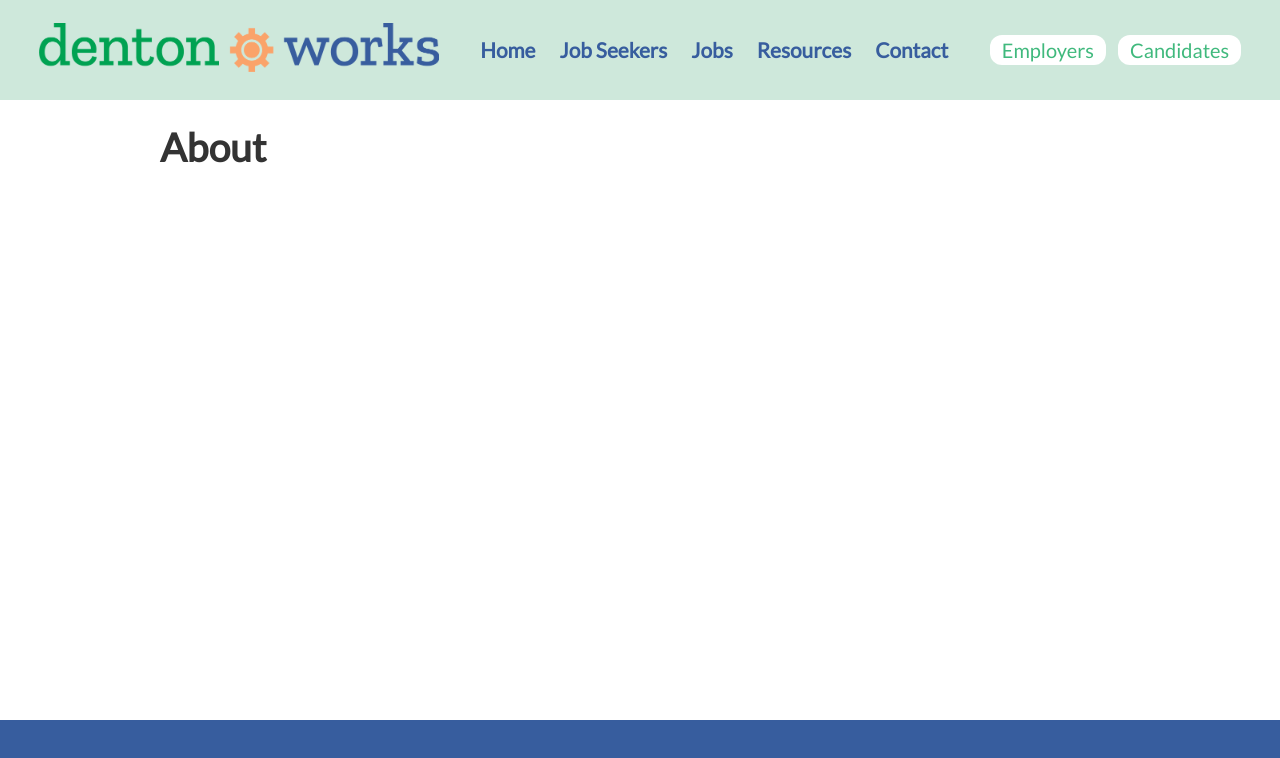
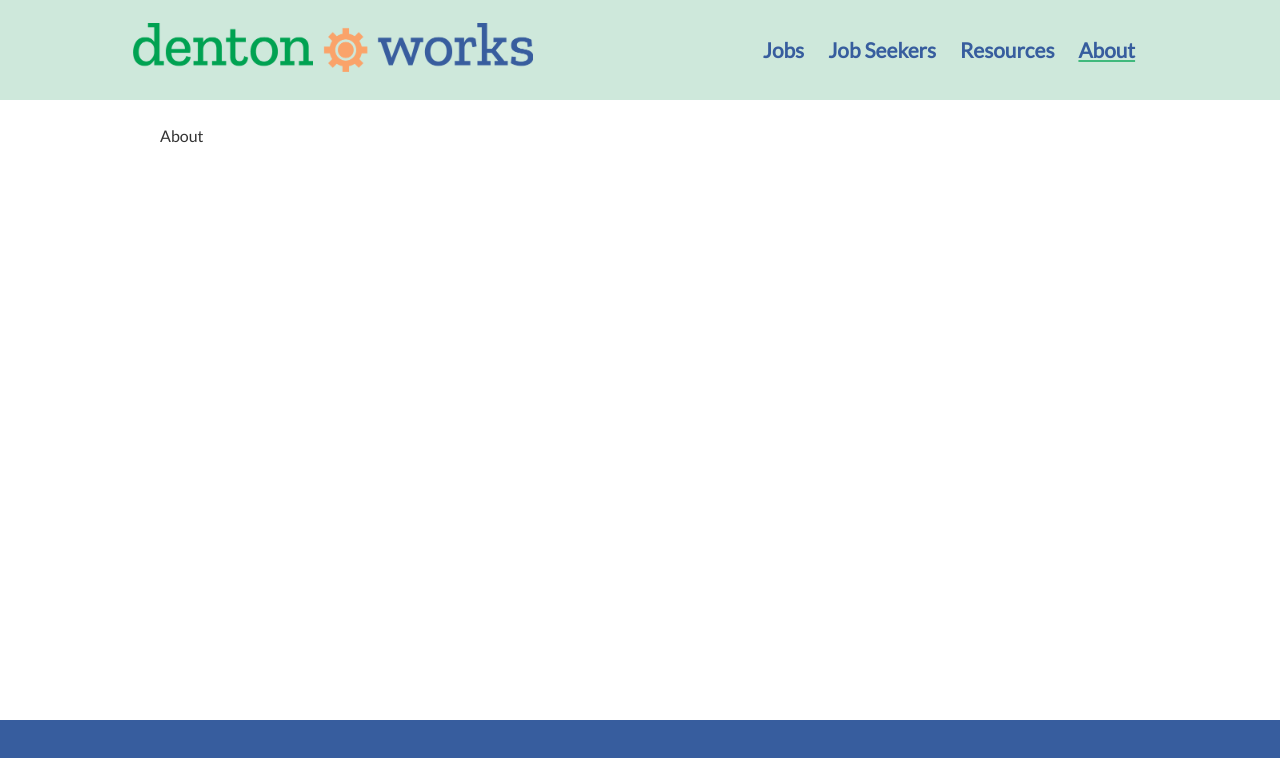
Before and after one commit to techmilldenton/denton-works, a Gatsby site: page /about in a window 1280 px wide. Built offline with nearby package versions, Linux system fonts and the light colour scheme; Gatsby itself is replaced by a stand-in of ours.

Commit message:
simplify header

```diff
--- a/gatsby-config.js
+++ b/gatsby-config.js
@@ -27,6 +27,17 @@ module.exports = {
       },
     },
     'gatsby-plugin-sass',
+    // {
+    //   resolve: `gatsby-plugin-purgecss`,
+    //   options: {
+    //     printRejected: true, // Print removed selectors and processed file names
+    //     // develop: true, // Enable while using `gatsby develop`
+    //     // tailwind: true, // Enable tailwindcss support
+    //     // whitelist: ['whitelist'], // Don't remove this selector
+    //     // ignore: ['/ignored.css', 'prismjs/', 'docsearch.js/'], // Ignore files/folders
+    //     // purgeOnly : ['components/', '/main.css', 'bootstrap/'], // Purge only these files/folders
+    //   },
+    // },
     {
       resolve: 'gatsby-plugin-web-font-loader',
       options: {
@@ -52,7 +63,6 @@ module.exports = {
               wrapperStyle: 'margin-bottom: 1rem',
             },
           },
-          'gatsby-remark-prismjs',
           'gatsby-remark-copy-linked-files',
           'gatsby-remark-smartypants',
           {
--- a/package.json
+++ b/package.json
@@ -48,6 +48,7 @@
     "@types/node": "^12.0.10",
     "@types/react": "^16.8.22",
     "@types/react-dom": "^16.8.4",
+    "@types/react-gravatar": "^2.6.7",
     "@types/react-helmet": "^5.0.8",
     "@types/react-timeago": "^4.1.1",
     "@typescript-eslint/eslint-plugin": "^2.6.0",
--- a/src/components/Header.tsx
+++ b/src/components/Header.tsx
@@ -1,18 +1,15 @@
 import * as React from 'react'
 import styled from '@emotion/styled'
+import { Link } from 'gatsby'
 // import { transparentize } from 'polished'
-import { Link } from 'gatsby'
 
 import logo from '../images/denton_works-logo.png'
-import { heights, dimensions, colors, fonts } from '../styles/variables'
 import Container from './Container'
-import { companyFormUrl, jobSeekerFormUrl } from '../constants'
+import { dimensions, colors, fonts } from '../styles/variables'
 import { noUnderline } from '../styles/mixins'
 
-const { headingSizes } = dimensions
-
 const StyledHeader = styled.header`
-  height: ${heights.header}px;
+  height: 100px;
   padding: 0 ${dimensions.containerPadding}rem;
   background-color: ${colors.brand};
   display: flex;
@@ -20,27 +17,16 @@ const StyledHeader = styled.header`
   align-items: center;
   justify-content: space-between;
 
-  /**
-   * iPhone X break
-   */
-  @media only screen and (min-device-width: 375px) and (max-device-width: 812px) and (-webkit-min-device-pixel-ratio: 3) {
-    height: 200px;
+  @media only screen and (max-width: 1025px) {
     flex-direction: column;
     justify-content: space-around;
+    padding: 2rem 1rem;
+    height: 180px;
   }
 `
 
-const LogoWrap = styled(Container)``
-
 const Logo = styled.img`
   width: 400px;
-`
-
-const TabsWrap = styled(Container)``
-
-const TabButtonWrap = styled(Container)`
-  display: flex;
-  flex-direction: row;
 `
 
 const HomepageLink = styled(Link)`
@@ -52,11 +38,8 @@ const HomepageLink = styled(Link)`
   font-weight: 600;
   margin: 0 12px;
 
-  /**
-   * iPhone X break
-   */
-  @media only screen and (min-device-width: 375px) and (max-device-width: 812px) and (-webkit-min-device-pixel-ratio: 3) {
-    font-size: 1rem;
+  @media only screen and (max-width: 1025px) {
+    font-size: 1.125rem;
     margin: 0 4px;
   }
 `
@@ -73,49 +56,23 @@ const HeaderLink = ({ to, text }: { to: string; text: string }) => (
   </HomepageLink>
 )
 
-const SubButtons = styled.a`
-  ${noUnderline}
-  align-items: center;
-  background-color: ${colors.white};
-  border-radius: 12px;
-  color: ${colors.brandGreen};
-  display: flex;
-  font-size: ${headingSizes.h4}rem;
-  height: 30px;
-  justify-content: center;
-  padding: 12px;
-
-  &:first-of-type {
-    margin-right: 12px;
-  }
-`
-
 interface HeaderProps {
   title: string
 }
 
 export const Header: React.FC<HeaderProps> = () => (
   <StyledHeader>
-    <LogoWrap>
+    <Container>
       <Link to="/">
         <Logo src={logo} alt="denton works" />
       </Link>
-    </LogoWrap>
-    <TabsWrap>
-      <HeaderLink to="/" text="Home" />
+    </Container>
+    <Container>
+      <HeaderLink to="/jobs/" text="Jobs" />
       <HeaderLink to="/job-seekers/" text="Job Seekers" />
-      <HeaderLink to="/jobs/" text="Jobs" />
       <HeaderLink to="/resources/" text="Resources" />
-      <HeaderLink to="/contact/" text="Contact" />
-    </TabsWrap>
-    <TabButtonWrap>
-      <SubButtons href={companyFormUrl} target="blank">
-        Employers
-      </SubButtons>
-      <SubButtons href={jobSeekerFormUrl} target="blank">
-        Candidates
-      </SubButtons>
-    </TabButtonWrap>
+      <HeaderLink to="/about/" text="About" />
+    </Container>
   </StyledHeader>
 )
 
--- a/src/pages/contact.tsx
+++ b/src/pages/about.tsx
@@ -4,14 +4,14 @@ import Page from '../components/Page'
 import Container from '../components/Container'
 import IndexLayout from '../layouts'
 
-const Contact: FC = () => (
+const About: FC = () => (
   <IndexLayout>
     <Page>
       <Container>
-        <>Contact</>
+        <>About</>
       </Container>
     </Page>
   </IndexLayout>
 )
 
-export default Contact
+export default About
--- a/src/styles/job.scss
+++ b/src/styles/job.scss
@@ -1,7 +1,7 @@
 @import './theme.scss';
 
 * {
-  font-family: $font-family-sans;
+  font-family: $font-family-sans-serif;
 }
 h1,
 h2,
--- a/src/styles/variables.ts
+++ b/src/styles/variables.ts
@@ -61,7 +61,3 @@ export const dimensions = {
   },
   containerPadding: 1.5,
 }
-
-export const heights = {
-  header: 100,
-}
```
Also changed, not shown: src/styles/theme.scss (+2 -5 lines), 1 other file.
